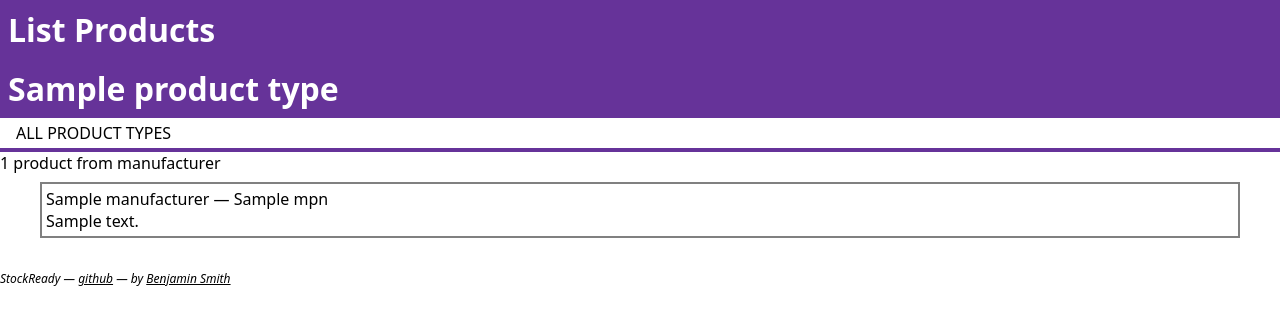
After one commit to bsmith/StockReady, a Flask app: page /product_types/1/products in a window 1280 px wide. The commit adds this page. Shown: the top 325 px of the page. Run offline with Flask 2, Linux system fonts and the light colour scheme; a database or web service that is not in the repository returns one stand-in record (values such as "Sample title"); some libraries are stand-ins or nearby versions; some web fonts are replaced.

Commit message:
✨ View products by type

```diff
--- a/controllers/product_types_controller.py
+++ b/controllers/product_types_controller.py
@@ -2,6 +2,7 @@ from flask import Blueprint, render_template, request, url_for, redirect
 
 from models.product_type import ProductType
 import repositories.product_type_repository as product_type_repository
+import repositories.product_repository as product_repository
 
 product_types_blueprint = Blueprint("product_types", __name__)
 
@@ -56,3 +57,9 @@ def delete_product_type(id):
         return redirect(url_for('.edit_product_type', id=id))
     product_type_repository.delete(id)
     return redirect(url_for('.product_types'))
+
+@product_types_blueprint.route('/product_types/<int:id>/products')
+def products(id):
+    product_type = product_type_repository.select(id)
+    products = product_repository.select_by_product_type_id(id)
+    return render_template('product_types/products.html.j2', product_type=product_type, products=products)
--- a/repositories/product_repository.py
+++ b/repositories/product_repository.py
@@ -22,6 +22,7 @@ SQL_SELECT_RELATED = f"""
 """
 SQL_SELECT_DC = "SELECT " + SQL_SELECT_FIELDS + " FROM products WHERE discontinued = TRUE"
 SQL_SELECT_OUT = "SELECT " + SQL_SELECT_FIELDS + " FROM products WHERE stock_on_hand = 0"
+SQL_SELECT_BY_TYPE = "SELECT " + SQL_SELECT_FIELDS + " FROM products WHERE product_type_id = %s"
 
 class _ModelMakerWithCache:
     def __init__(self):
@@ -79,6 +80,12 @@ def select_out_of_stock():
     products = [model_maker.make_model_from_select_row(row) for row in results]
     return products
 
+def select_by_product_type_id(product_type_id):
+    results = run_sql(SQL_SELECT_BY_TYPE, [product_type_id])
+    model_maker = _ModelMakerWithCache()
+    products = [model_maker.make_model_from_select_row(row) for row in results]
+    return products
+
 SQL_DELETE = """DELETE FROM products WHERE id = %s"""
 SQL_DELETE_ALL = """DELETE FROM products"""
 
--- a/static/style.css
+++ b/static/style.css
@@ -52,7 +52,8 @@ header {
     flex-direction: column;
 }
 
-header > h1 {
+header > h1,
+header > h2 {
     text-align: left;
     padding: 0.5rem;
 }
@@ -480,7 +481,7 @@ details > summary > h2 {
     margin: 0.25rem 1rem;
     padding: 0.25rem;
     display: flex;
-    flex-direction: row;
+    flex-direction: column;
     justify-content: space-between;
     align-items: baseline;
 }
--- a/templates/product_types/index.html.j2
+++ b/templates/product_types/index.html.j2
@@ -26,6 +26,7 @@
             <h2>{{product_type.name}}</h2>
             <nav class="actionbar">
                 <ul>
+                    <li><a href="{{ url_for('.products', id=product_type.id) }}">list products</a></li>
                     <li><a href="{{ url_for('.edit_product_type', id=product_type.id) }}">edit</a></li>
                 </ul>
             </nav>
--- /dev/null
+++ b/templates/product_types/products.html.j2
@@ -0,0 +1,34 @@
+{% extends "base.html.j2" %}
+{% block title %}{{ product_type.name }} — List Products{% endblock %}
+{% block header %}
+<h1>List Products</h1>
+<h2>{{ product_type.name }}</h2>
+<nav class="actionbar">
+    <ul>
+        <li><a href="{{ url_for('.product_types') }}#product-type-{{ product_type.id }}">All Product Types</a></li>
+    </ul>
+</nav>
+{% endblock %}
+{% block content %}
+<aside class="product-count">
+    {% if (products|length) > 1 %}
+    <p>{{ products |length }} products from manufacturer</p>
+    {% elif (products|length) == 1 %}
+    <p>1 product from manufacturer</p>
+    {% endif %}
+</aside>
+<article class="related-products">
+    <ul>
+        {% for product in products %}
+        <li class="related-products-row">
+            <a href="{{ url_for('products.show_product', id=product.id) }}">
+                <div>{{ product.manufacturer.short_brand_name }} — {{ product.mpn }}</div>
+                <div>{{ product.short_description }}</div>
+            </a>
+        </li>
+        {% else %}
+            <li class="norelatedproducts">No products of this type</li>
+        {% endfor %}
+    </ul>
+</article>
+{% endblock %}
```
